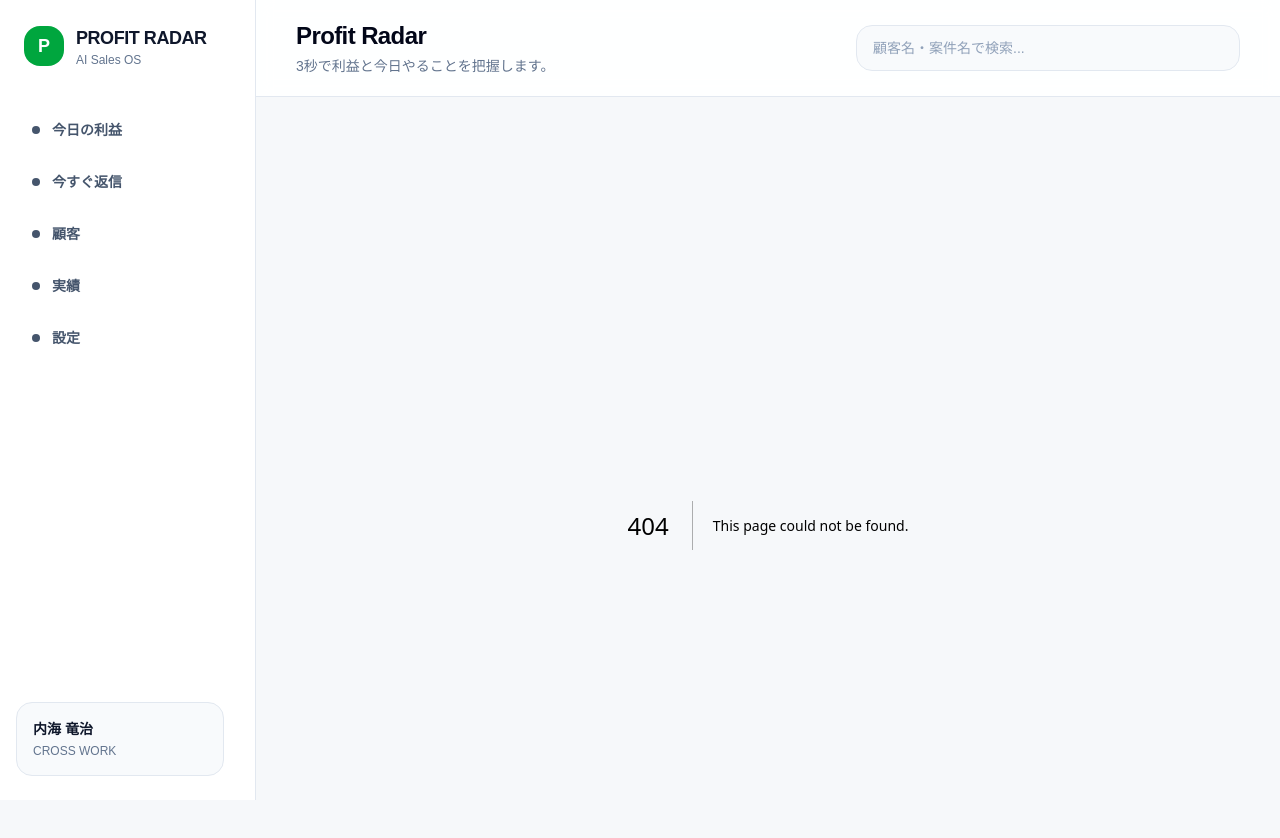
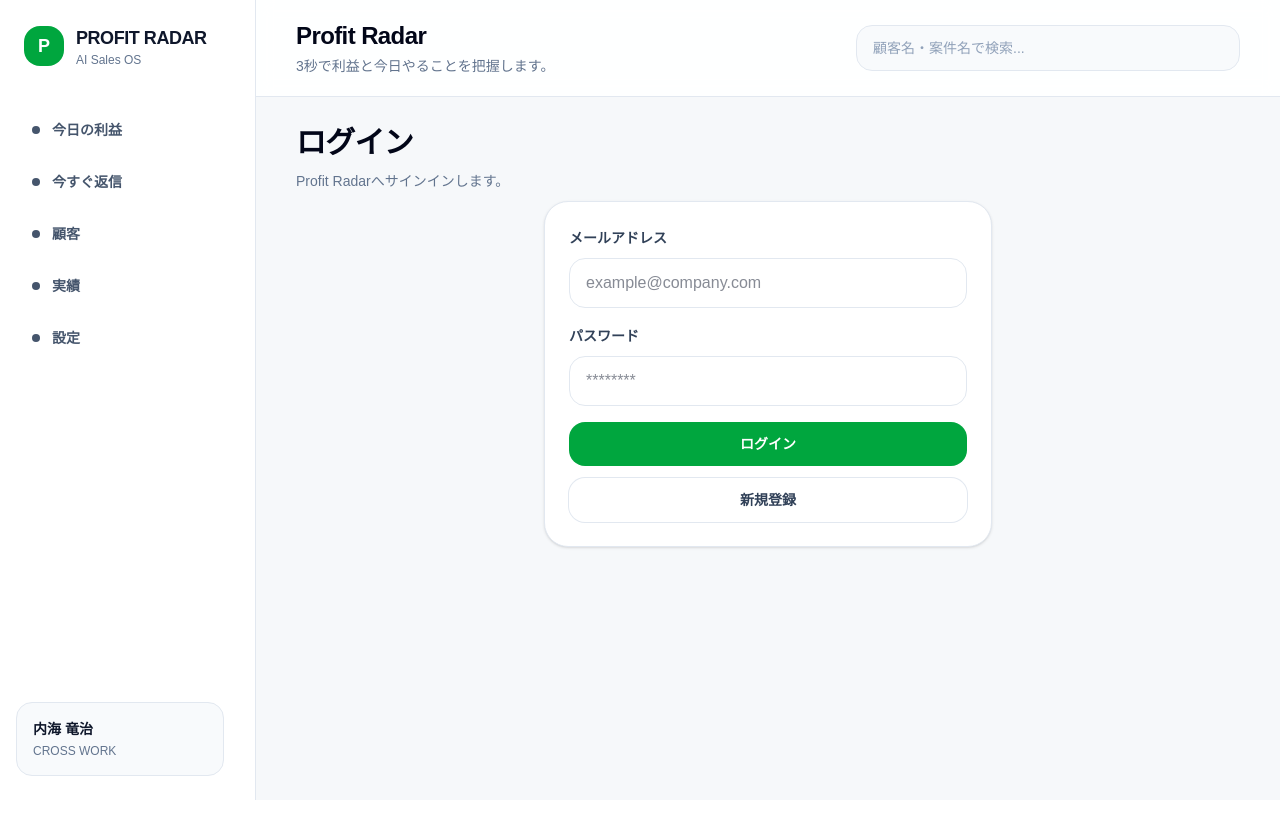
Before and after one commit to cross26work-commits/ProfitRadar_App, a Next.js app in the folder frontend/: page /login in a window 1280 px wide. Before the commit this address had no page. Shown: the top 838 px of the page. After the commit the page ends 800 px from the top, so only its background shows below. Built offline with nearby package versions, Linux system fonts and the light colour scheme.

Commit message:
feat: add login page scaffold

```diff
--- /dev/null
+++ b/frontend/src/app/login/page.tsx
@@ -0,0 +1,42 @@
+import { PageStack } from "@/components/sections/PageStack";
+import { PageHeader } from "@/components/sections/PageHeader";
+import { Card } from "@/components/ui/Card";
+import { Input } from "@/components/forms/Input";
+import { Button } from "@/components/ui/Button";
+
+export default function LoginPage() {
+  return (
+    <PageStack>
+      <PageHeader
+        title="ログイン"
+        description="Profit Radarへサインインします。"
+      />
+
+      <Card className="mx-auto w-full max-w-md p-6">
+        <div className="space-y-4">
+          <Input
+            label="メールアドレス"
+            type="email"
+            placeholder="example@company.com"
+          />
+
+          <Input
+            label="パスワード"
+            type="password"
+            placeholder="********"
+          />
+
+          <div className="grid gap-3">
+            <Button>
+              ログイン
+            </Button>
+
+            <Button variant="secondary">
+              新規登録
+            </Button>
+          </div>
+        </div>
+      </Card>
+    </PageStack>
+  );
+}
```
